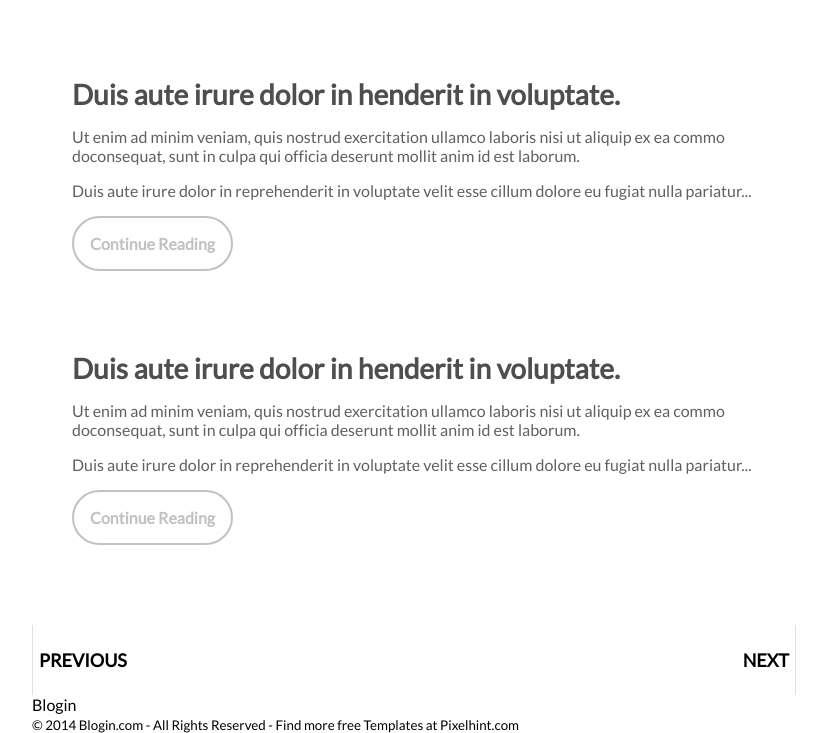
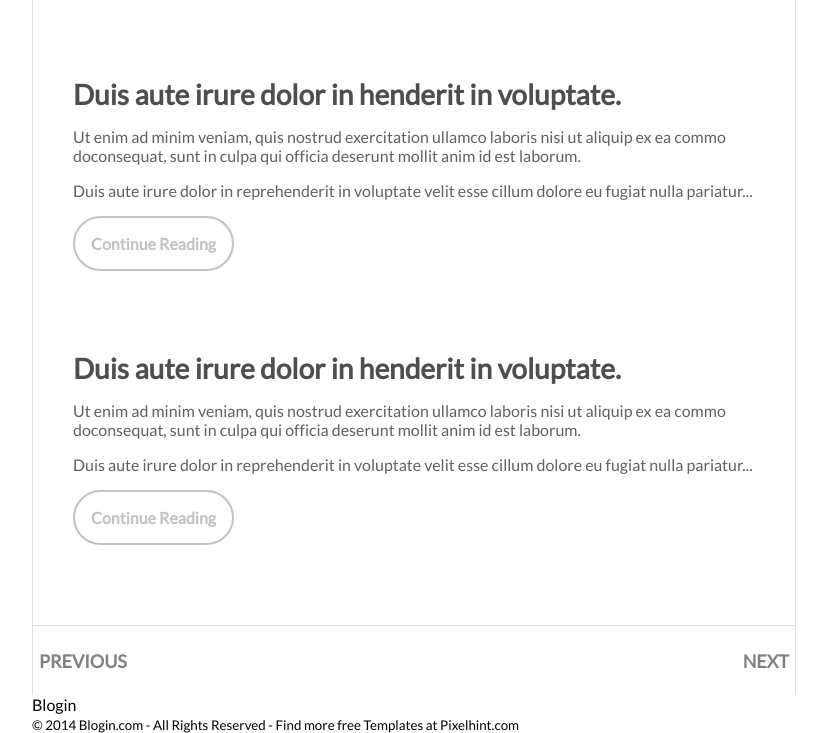
Before and after one commit to Royshacked/ex-mister-blogger, a plain HTML site: page index.html in a window 1280 px wide. Shown: the part 411-1144 px from the top of the page, without its empty margins (226-1053 px from the left). Drawn offline with Linux system fonts and the light colour scheme.

Commit message:
Set paging styling without icons

```diff
--- a/css/components/card.css
+++ b/css/components/card.css
@@ -1,3 +1,7 @@
+.main-content {
+    border-inline: 1px solid var(--primary-borders-clr);
+}
+
 .card {
     display: grid;
     grid-auto-flow: column;
--- a/css/components/main-paging.css
+++ b/css/components/main-paging.css
@@ -4,14 +4,15 @@
 
     height: 70px;
 
-    border-inline: 1px solid RGBA(225, 224, 224, 1);
+    border-inline: 1px solid var(--primary-borders-clr);
+    border-block-start: 1px solid var(--primary-borders-clr);
 }
 
 .main-paging .paging {
     border: 0;
 
-    background-color: var(--primary-bgc-clr-base);
-    color:var(--paging-clr);
+    background-color: var(--primary-bgc-clr);
+    color:var(--paging-txt-clr);
 
     font-family: lato-regular;
     font-weight: bold;
--- a/css/setup/variables.css
+++ b/css/setup/variables.css
@@ -2,6 +2,7 @@
     --primary-bgc-clr:RGBA(255, 255, 255, 0);
     --primary-txt-clr:#606060;
     --primary-titles-clr:#4F4E4E;
+    --primary-borders-clr:RGBA(225, 224, 224, 1);
 
     --header-bgc-clr:RGBA(41, 41, 41, 1);
     --header-txt-clr:#FFFFFF;
```
